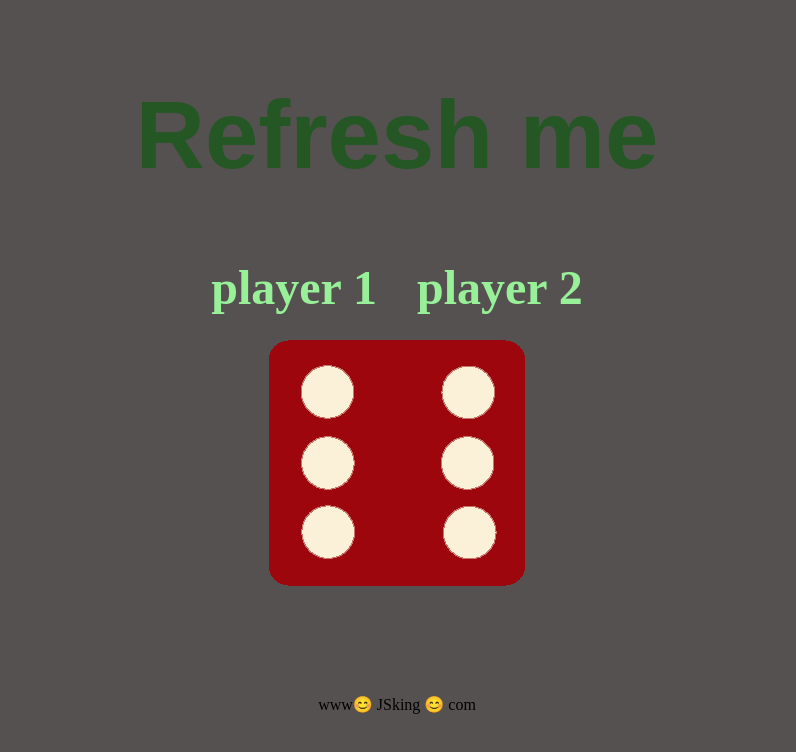
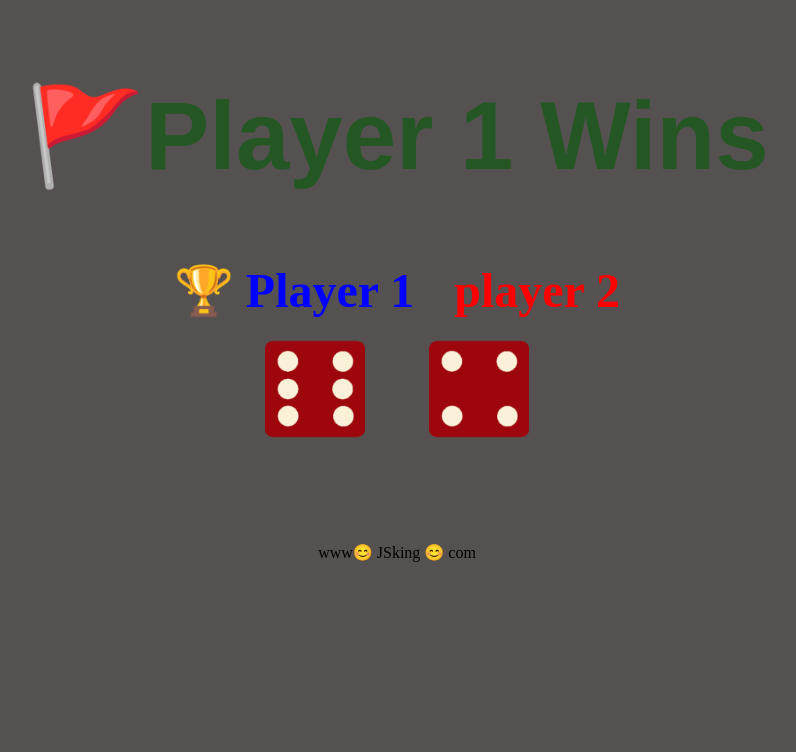
Before and after one commit to jebasinghsunderson/Dice-game-challenge, a plain HTML site: page index.html in a window 1280 px wide. Shown: the whole page, without its empty margins (243-1039 px from the left). Drawn offline with Linux system fonts and the light colour scheme; a web font is replaced by a local one.

Commit message:
Update index.html

```diff
--- a/index.html
+++ b/index.html
@@ -10,15 +10,16 @@
 </head>
 <body>
     <div class ="container">
-        <h1 id="heading">Refresh me</h1>
+        <h1 id="heading">🚩Refresh me🚩</h1>
         <div class="player">
-         <h6>player 1 </h6>
-         <h6>player 2 </h6>
+         <h6 id="player1">player 1 </h6>
+         <h6 id="player2">player 2 </h6>
         </div>
-    <div class="Dice">
-        <img src="../images/dice6.png">
+        <div class ="diceImg">
+            <img class="player1Dice" src="./images/dice6.png">
+            <img class="player2Dice" src="./images/dice6.png">
+        </div>
     </div>
-        </div>
     <footer>www😊 JSking 😊 com</footer>
     <script src="index.js"></script>
 </body>
```
